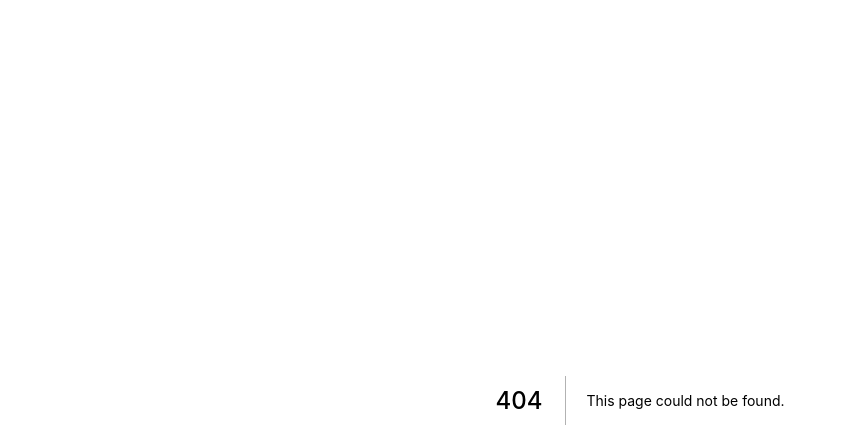
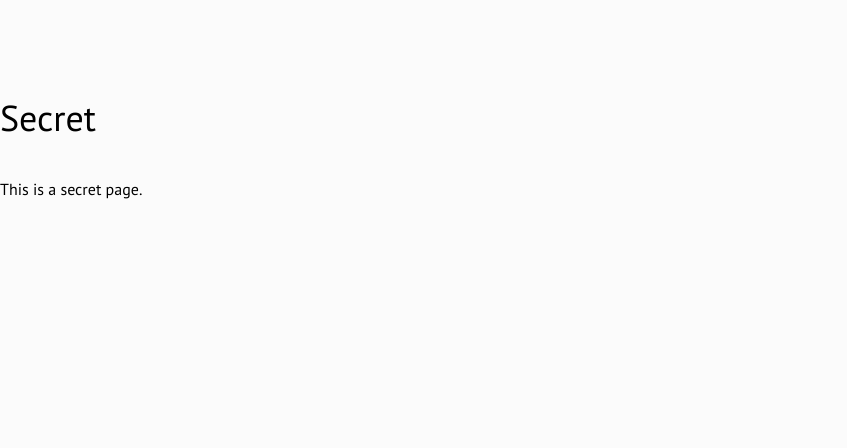
Before and after one commit to BrannonOiler/test-azure-swa, a Next.js app: page /secret in a window 1280 px wide. Before the commit this address had no page. Shown: the top 448 px of the page, without its empty margins (0-847 px from the left). Built offline with nearby package versions, Linux system fonts and the light colour scheme.

Commit message:
Add secret route for authenticated users

```diff
--- a/pages/index.js
+++ b/pages/index.js
@@ -33,7 +33,7 @@ const Home = () => (
         );
       })}
     </div>
-  </>
+  </div>
 );
 
 export default Home;
--- /dev/null
+++ b/pages/secret/index.js
@@ -0,0 +1,8 @@
+const Secret = () => (
+  <div>
+    <h1>Secret</h1>
+    <p>This is a secret page.</p>
+  </div>
+);
+
+export default Secret;
--- a/staticwebapp.config.json
+++ b/staticwebapp.config.json
@@ -17,6 +17,10 @@
   },
   "routes": [
     {
+      "route": "/secret/index.html",
+      "allowedRoles": ["authenticated"]
+    },
+    {
       "route": "/login",
       "redirect": "/.auth/login/aad"
     },
```
